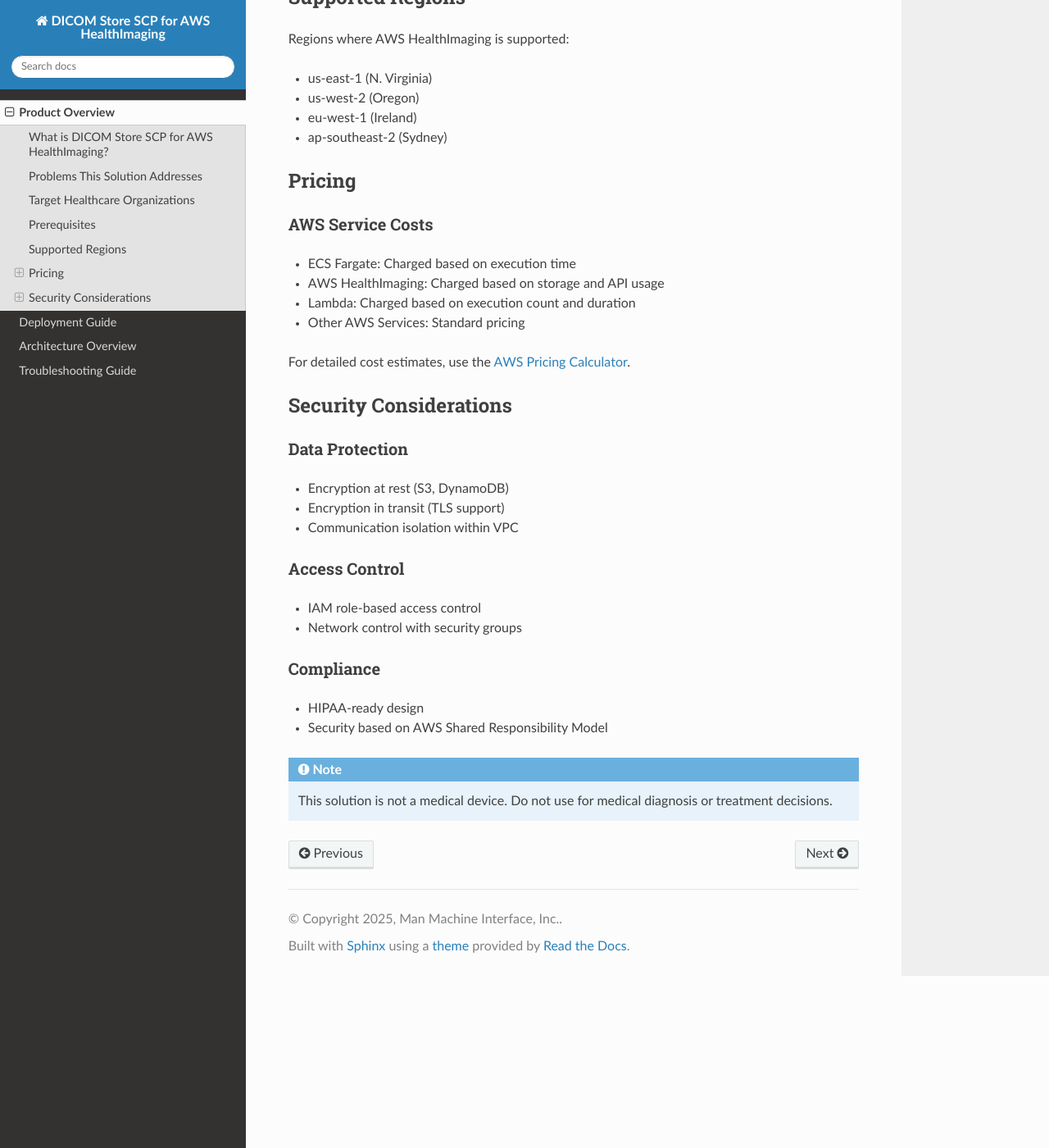
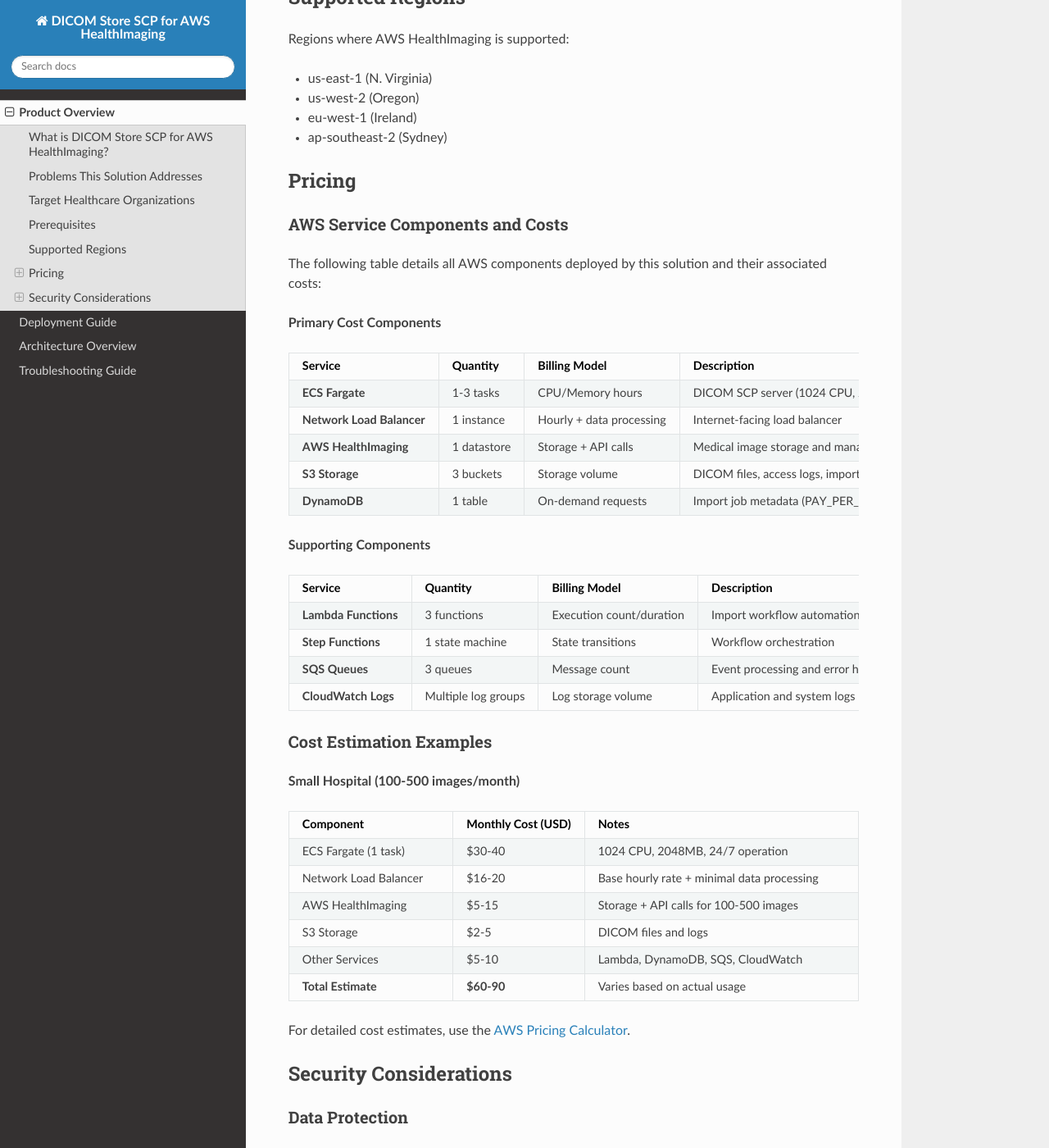
Before and after one commit to mmi-sc/dicom-store-scp-for-ahi, a Sphinx documentation site: the page built from source/overview.rst, in a window 1280 px wide and 1400 px high, scrolled down 1148 px. Shown: the whole window at 82% size. Built offline with Sphinx 7.4.7 and the Read the Docs theme 3.1.0, drawn with Linux system fonts in a browser that asks for light colours.

Commit message:
Enhance product overview with detailed pricing
- Add comprehensive AWS service cost breakdown
- Include cost estimation examples for different use cases
- Provide detailed billing models for each component
- Add reference to AWS Pricing Calculator

This helps healthcare organizations better understand
the total cost of ownership for the DICOM Store SCP
solution.

```diff
--- a/source/overview.rst
+++ b/source/overview.rst
@@ -55,13 +55,99 @@
 Pricing
 -------
 
-AWS Service Costs
-~~~~~~~~~~~~~~~~~
+AWS Service Components and Costs
+~~~~~~~~~~~~~~~~~~~~~~~~~~~~~~~~
 
-- ECS Fargate: Charged based on execution time
-- AWS HealthImaging: Charged based on storage and API usage
-- Lambda: Charged based on execution count and duration
-- Other AWS Services: Standard pricing
+The following table details all AWS components deployed by this solution and their associated costs:
+
+**Primary Cost Components**
+
+.. list-table::
+   :header-rows: 1
+   :widths: 25 15 20 40
+
+   * - Service
+     - Quantity
+     - Billing Model
+     - Description
+   * - **ECS Fargate**
+     - 1-3 tasks
+     - CPU/Memory hours
+     - DICOM SCP server (1024 CPU, 2048MB default)
+   * - **Network Load Balancer**
+     - 1 instance
+     - Hourly + data processing
+     - Internet-facing load balancer
+   * - **AWS HealthImaging**
+     - 1 datastore
+     - Storage + API calls
+     - Medical image storage and management
+   * - **S3 Storage**
+     - 3 buckets
+     - Storage volume
+     - DICOM files, access logs, import results
+   * - **DynamoDB**
+     - 1 table
+     - On-demand requests
+     - Import job metadata (PAY_PER_REQUEST)
+
+**Supporting Components**
+
+.. list-table::
+   :header-rows: 1
+   :widths: 25 15 20 40
+
+   * - Service
+     - Quantity
+     - Billing Model
+     - Description
+   * - **Lambda Functions**
+     - 3 functions
+     - Execution count/duration
+     - Import workflow automation
+   * - **Step Functions**
+     - 1 state machine
+     - State transitions
+     - Workflow orchestration
+   * - **SQS Queues**
+     - 3 queues
+     - Message count
+     - Event processing and error handling
+   * - **CloudWatch Logs**
+     - Multiple log groups
+     - Log storage volume
+     - Application and system logs
+
+Cost Estimation Examples
+~~~~~~~~~~~~~~~~~~~~~~~~
+
+**Small Hospital (100-500 images/month)**
+
+.. list-table::
+   :header-rows: 1
+   :widths: 30 20 50
+
+   * - Component
+     - Monthly Cost (USD)
+     - Notes
+   * - ECS Fargate (1 task)
+     - $30-40
+     - 1024 CPU, 2048MB, 24/7 operation
+   * - Network Load Balancer
+     - $16-20
+     - Base hourly rate + minimal data processing
+   * - AWS HealthImaging
+     - $5-15
+     - Storage + API calls for 100-500 images
+   * - S3 Storage
+     - $2-5
+     - DICOM files and logs
+   * - Other Services
+     - $5-10
+     - Lambda, DynamoDB, SQS, CloudWatch
+   * - **Total Estimate**
+     - **$60-90**
+     - Varies based on actual usage
 
 For detailed cost estimates, use the `AWS Pricing Calculator <https://calculator.aws>`_.
 
```
